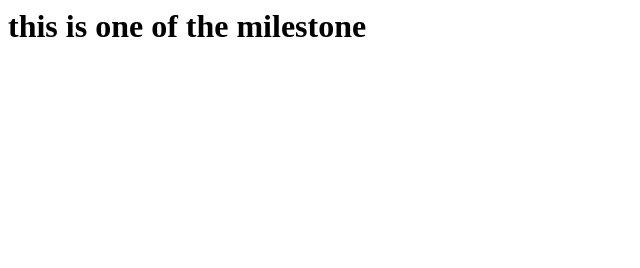
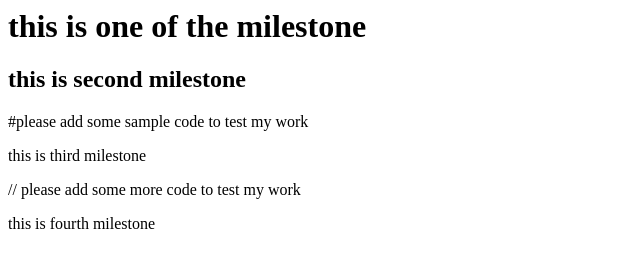
Before and after one commit to Hussi503/Gitops-Avinash, a website: page mycode/index.html in a window 1280 px wide. Shown: the whole page, without its empty margins (0-640 px from the left). Drawn offline with Linux system fonts and the light colour scheme.

Commit message:
added spme sample data

```diff
--- a/mycode/index.html
+++ b/mycode/index.html
@@ -1 +1,7 @@
 <h1> this is one of the milestone</h1>
+<h2> this is second milestone</h2>
+#please add some sample code to test my work
+<p> this is third milestone</p>
+
+// please add some more code to test my work
+<p> this is fourth milestone</p>
```
